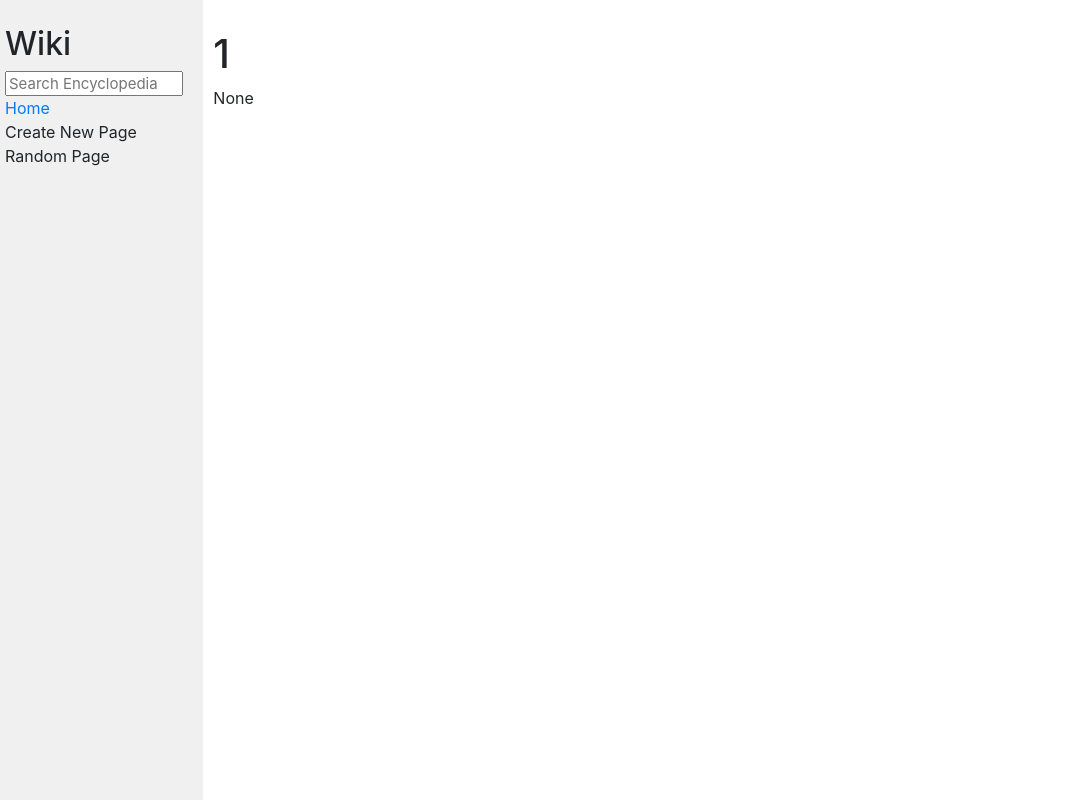
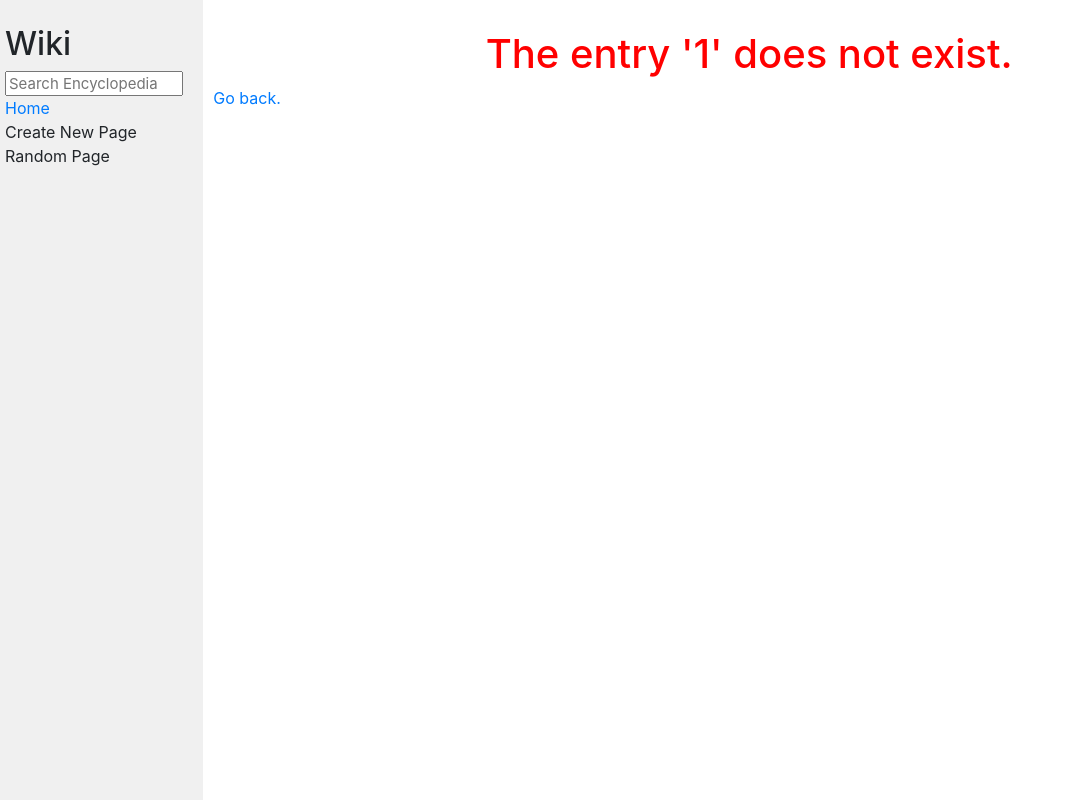
Before and after one commit to precipice11/wiki, a Django app: page /1 in a window 1280 px wide. Shown: the whole page, without its empty margins (0-1068 px from the left). Run offline with Django 3.2, Linux system fonts and the light colour scheme; some libraries are stand-ins or nearby versions.

Commit message:
Added error page

```diff
--- a/encyclopedia/static/encyclopedia/styles.css
+++ b/encyclopedia/static/encyclopedia/styles.css
@@ -36,3 +36,8 @@ textarea {
 .sidebar h2 {
     margin-top: 5px;
 }
+
+#error {
+    color: red;
+    text-align: center;
+}
--- /dev/null
+++ b/encyclopedia/templates/encyclopedia/error.html
@@ -0,0 +1,14 @@
+{% extends "encyclopedia/layout.html" %}
+
+{% block title %}
+    Error
+{% endblock %}
+
+{% block body %}
+    <h1>
+        <div id="error">
+            {{ message }}
+        </div>
+    </h1>
+    <a href="{% url 'encyclopedia:index' %}">Go back.</a>
+{% endblock %}
--- a/encyclopedia/templates/encyclopedia/layout.html
+++ b/encyclopedia/templates/encyclopedia/layout.html
@@ -16,7 +16,7 @@
                     <input class="search" type="text" name="q" placeholder="Search Encyclopedia">
                 </form>
                 <div>
-                    <a href="{% url 'index' %}">Home</a>
+                    <a href="{% url 'encyclopedia:index' %}">Home</a>
                 </div>
                 <div>
                     Create New Page
--- a/encyclopedia/urls.py
+++ b/encyclopedia/urls.py
@@ -1,6 +1,8 @@
 from django.urls import path
 
 from . import views
+
+app_name = 'encyclopedia'
 
 urlpatterns = [
     path("", views.index, name="index"),
--- a/encyclopedia/views.py
+++ b/encyclopedia/views.py
@@ -11,6 +11,12 @@ def index(request):
 
 def entry_page(request, title):
     content = util.get_entry(title)
+
+    if content is None:
+        return render(request, "encyclopedia/error.html", {
+            "message": f"The entry '{title}' does not exist."
+        })
+
     return render(request, "encyclopedia/entry.html", {
         "title": title,
         "content": content
```
